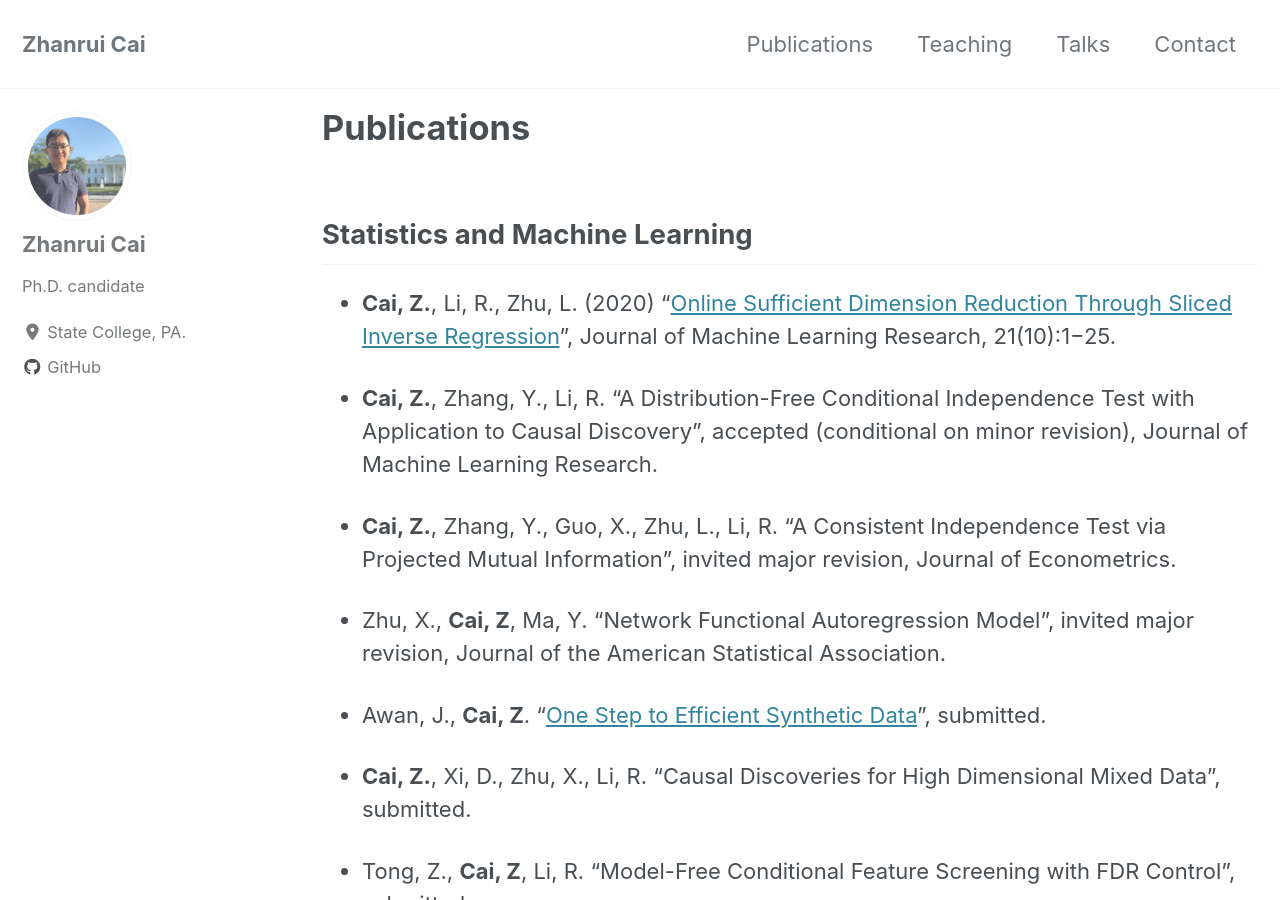
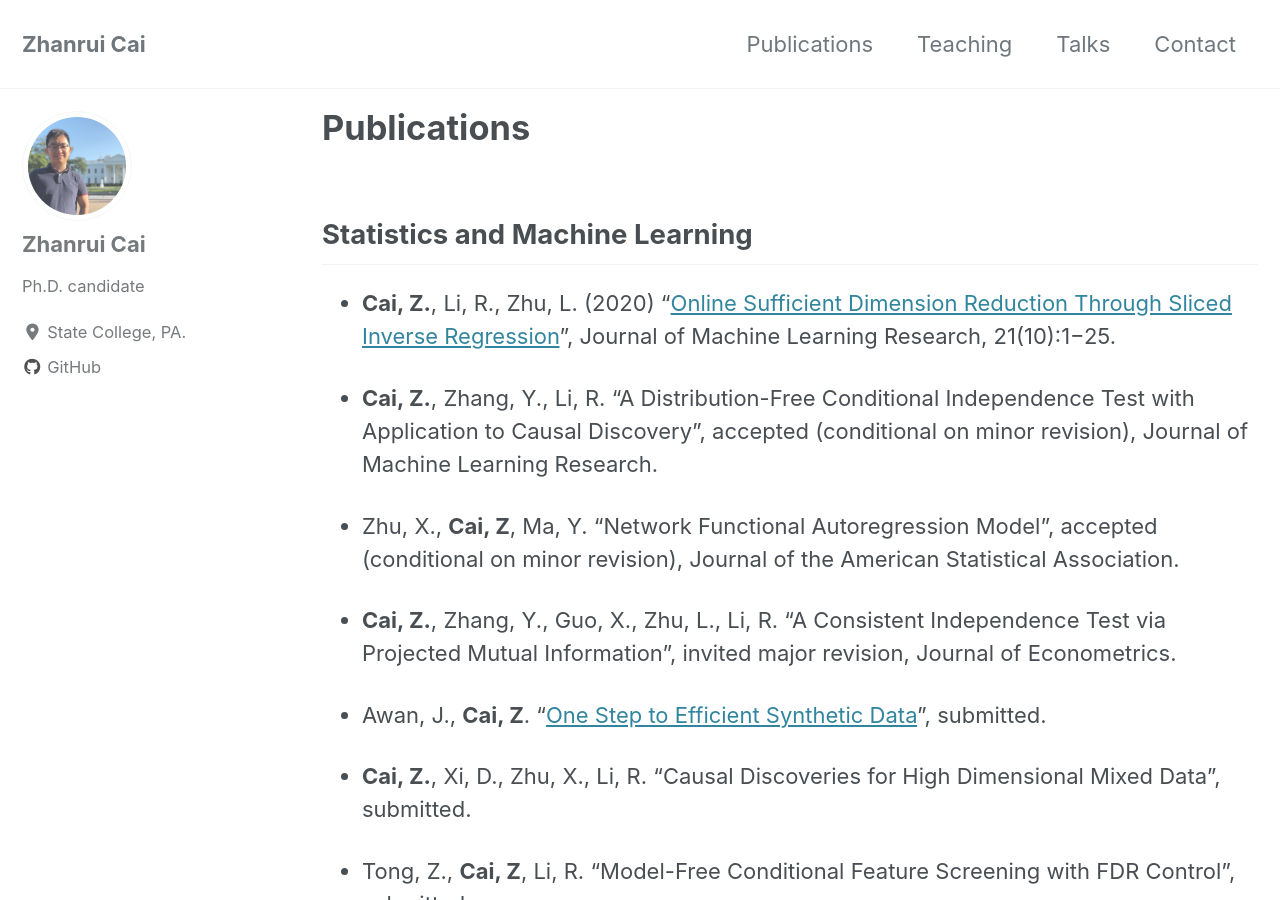
Before and after one commit to zhanruicai/zhanruicai.github.io, a Jekyll site: the page built from _pages/publication.md, in a window 1280 px wide and 900 px high. Built offline with Jekyll 4.4.1, drawn with Linux system fonts in a browser that asks for light colours; cached includes are drawn as plain includes; nearby versions of some CDN libraries.

Commit message:
new version

```diff
--- a/_pages/publication.md
+++ b/_pages/publication.md
@@ -11,9 +11,9 @@
 
 - **Cai, Z.**, Zhang, Y., Li, R. "A Distribution-Free Conditional Independence Test with Application to Causal Discovery", accepted (conditional on minor revision), Journal of Machine Learning Research.
 
+- Zhu, X., **Cai, Z**, Ma, Y. "Network Functional Autoregression Model", accepted (conditional on minor revision),  Journal of the American Statistical Association.
+
 - **Cai, Z.**, Zhang, Y., Guo, X., Zhu, L., Li, R. "A Consistent Independence Test via Projected Mutual Information", invited major revision, Journal of Econometrics.
-
-- Zhu, X., **Cai, Z**, Ma, Y. "Network Functional Autoregression Model", invited major revision, Journal of the American Statistical Association.
 
 - Awan, J., **Cai, Z**. "[One Step to Efficient Synthetic Data](https://arxiv.org/abs/2006.02397)", submitted.
 
```
